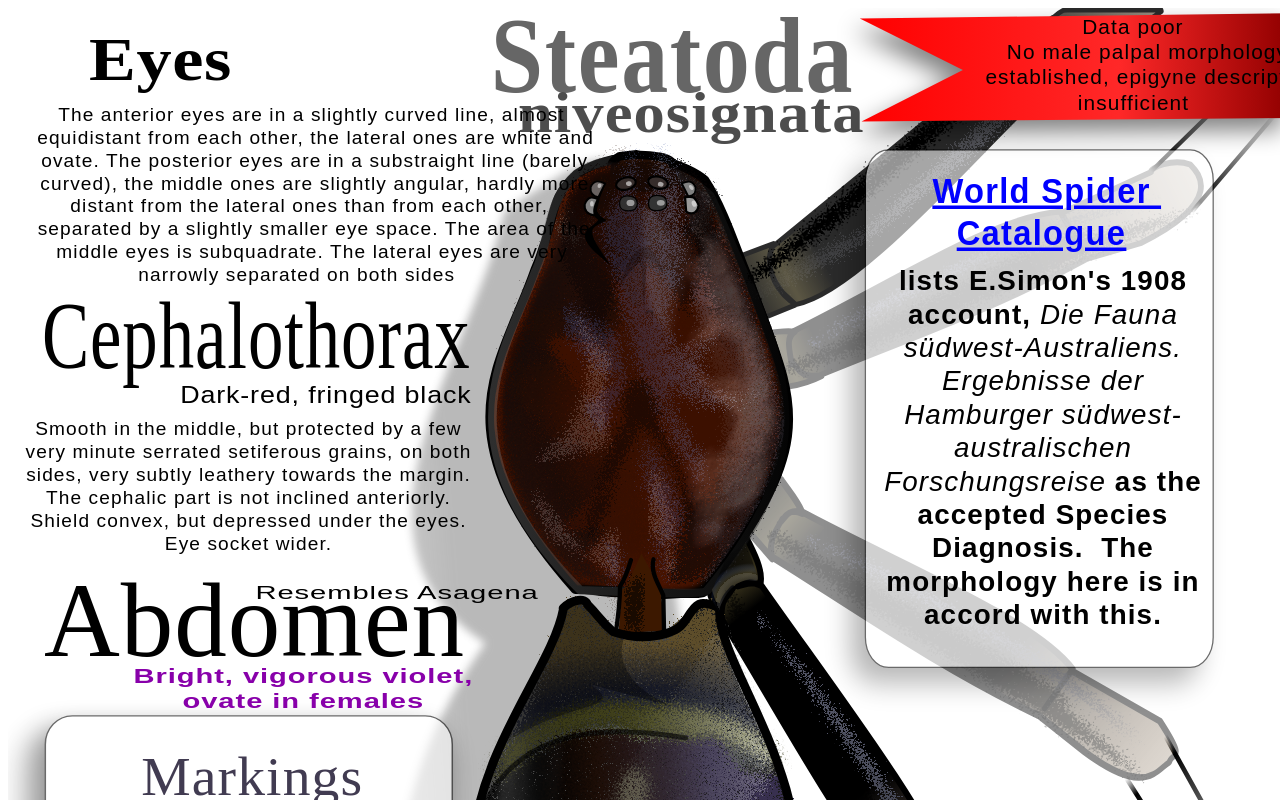
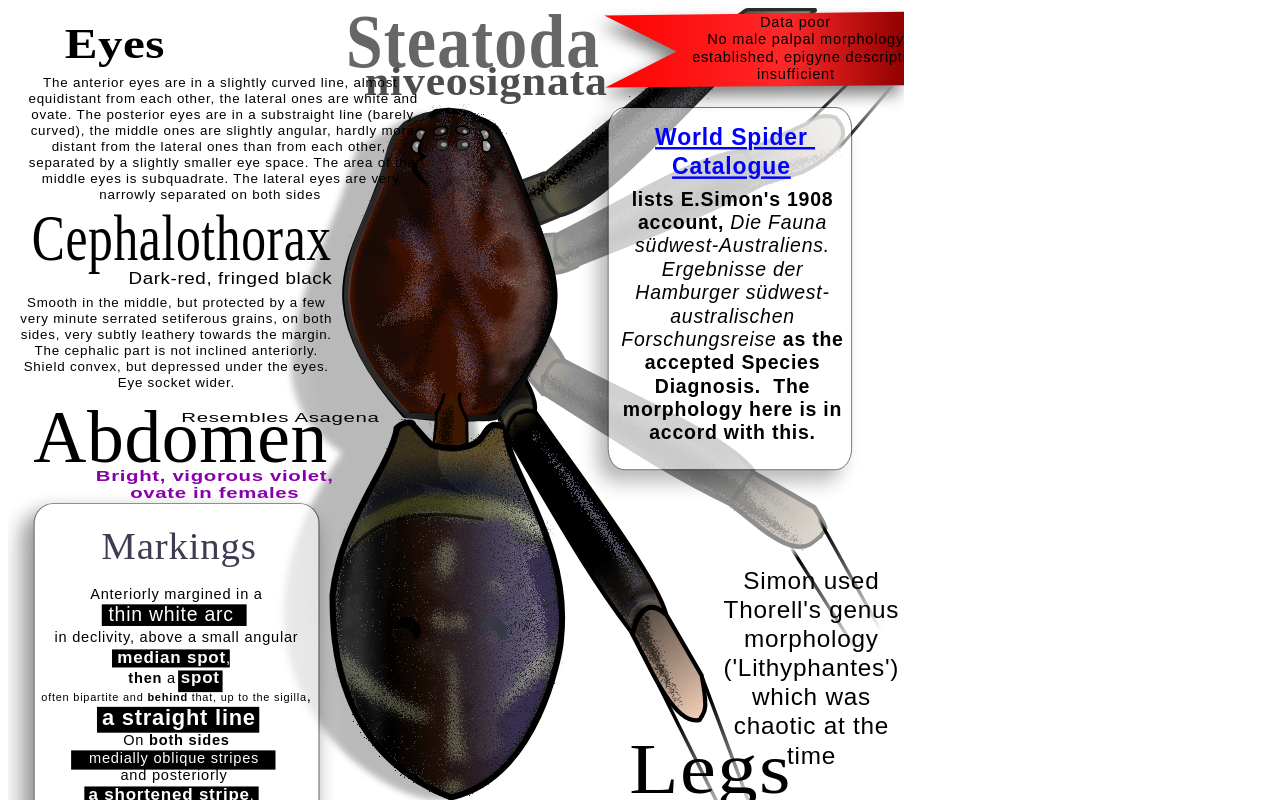
Before and after one commit to Kre8/S.niveosignata, a plain HTML site: page index.html in a window 1280 px wide. Shown: the top 800 px of the page. Drawn offline with Linux system fonts and the light colour scheme.

Commit message:
Update index.html

```diff
--- a/index.html
+++ b/index.html
@@ -13,7 +13,7 @@
         <link rel="stylesheet" href="">
     </head>
     <body>
-     <embed src="Steatoda_niveosignata_cd.svg" style="width:100vw; height:auto; border:none"></embed>
+     <embed src="Steatoda_niveosignata_cd.svg" style="width:70vw; height:auto; border:none; margin:auto"></embed>
 
         <script src="" async defer></script>
     </body>
```
